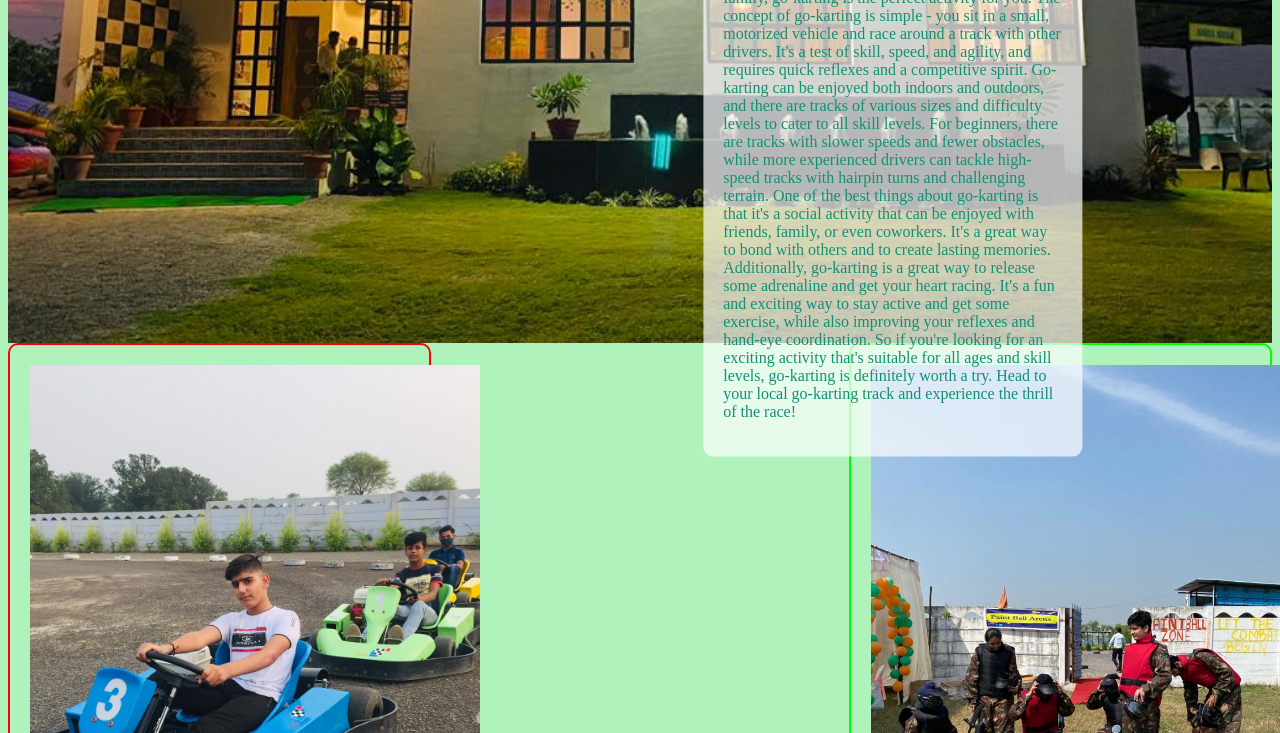
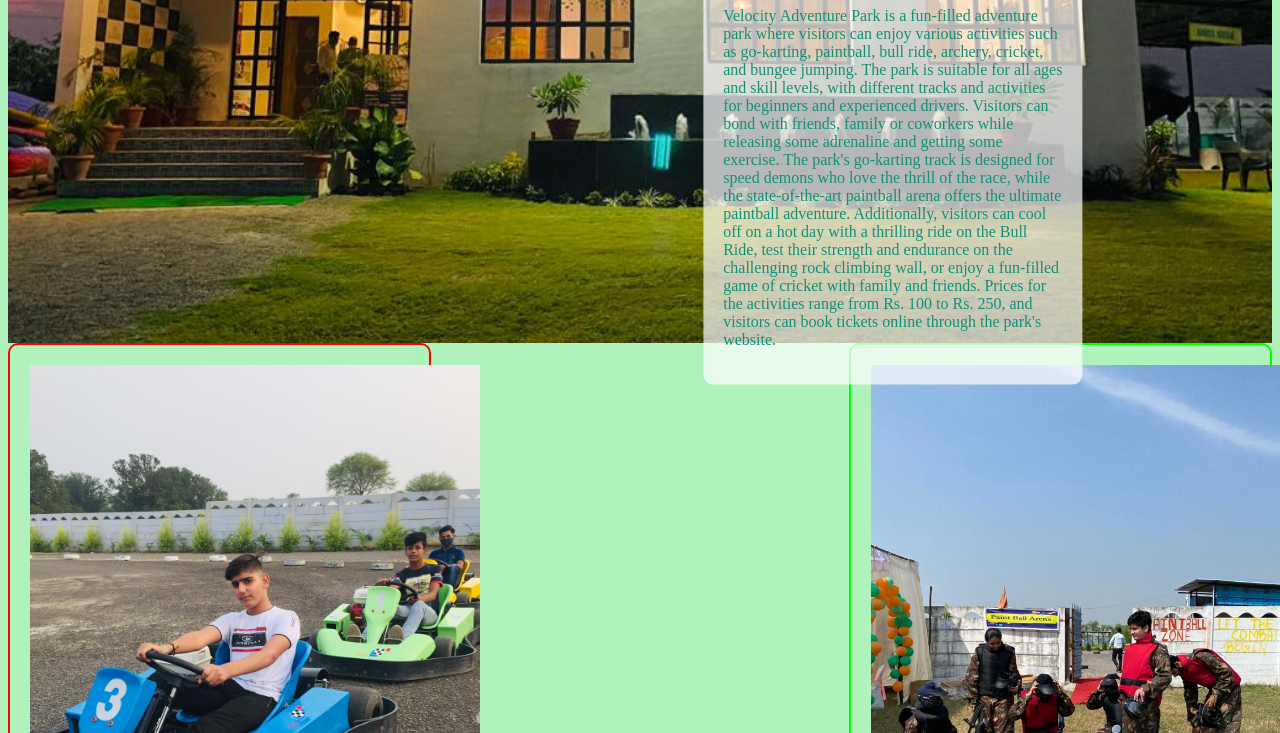
Before and after one commit to vikissj5/Velocity-Adventure-Park-Website-Alpha, a plain HTML site: page index.html in a window 1280 px wide. Shown: the part 426-1159 px from the top of the page. Drawn offline with nearby package versions, Linux system fonts and the light colour scheme.

Commit message:
content updated

```diff
--- a/index.html
+++ b/index.html
@@ -20,17 +20,7 @@
       <img id="homeImg"  src="/images/buildingimg1.jpg">
       <div id="content">
          <h1>Welcome to Velocity Adventure Park</h1>
-         <p>Go-karting is an exhilarating activity that is enjoyed by people of all ages. Whether you're a speed demon or just looking for a fun day out with friends and family, go-karting is the perfect activity for you.
-
-            The concept of go-karting is simple - you sit in a small, motorized vehicle and race around a track with other drivers. It's a test of skill, speed, and agility, and requires quick reflexes and a competitive spirit.
-
-            Go-karting can be enjoyed both indoors and outdoors, and there are tracks of various sizes and difficulty levels to cater to all skill levels. For beginners, there are tracks with slower speeds and fewer obstacles, while more experienced drivers can tackle high-speed tracks with hairpin turns and challenging terrain.
-
-            One of the best things about go-karting is that it's a social activity that can be enjoyed with friends, family, or even coworkers. It's a great way to bond with others and to create lasting memories.
-
-            Additionally, go-karting is a great way to release some adrenaline and get your heart racing. It's a fun and exciting way to stay active and get some exercise, while also improving your reflexes and hand-eye coordination.
-
-            So if you're looking for an exciting activity that's suitable for all ages and skill levels, go-karting is definitely worth a try. Head to your local go-karting track and experience the thrill of the race!</p>
+         <p>Velocity Adventure Park is a fun-filled adventure park where visitors can enjoy various activities such as go-karting, paintball, bull ride, archery, cricket, and bungee jumping. The park is suitable for all ages and skill levels, with different tracks and activities for beginners and experienced drivers. Visitors can bond with friends, family or coworkers while releasing some adrenaline and getting some exercise. The park's go-karting track is designed for speed demons who love the thrill of the race, while the state-of-the-art paintball arena offers the ultimate paintball adventure. Additionally, visitors can cool off on a hot day with a thrilling ride on the Bull Ride, test their strength and endurance on the challenging rock climbing wall, or enjoy a fun-filled game of cricket with family and friends. Prices for the activities range from Rs. 100 to Rs. 250, and visitors can book tickets online through the park's website.</p>
         </div>
 
          <div class="card-container">
```
